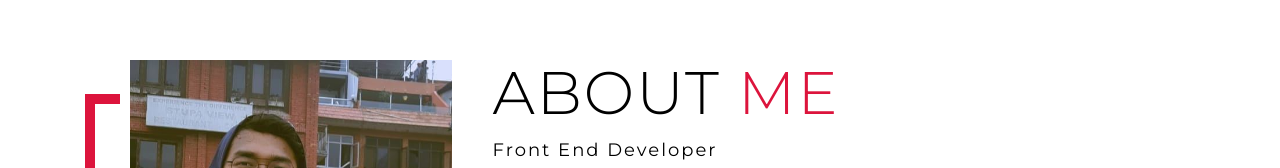
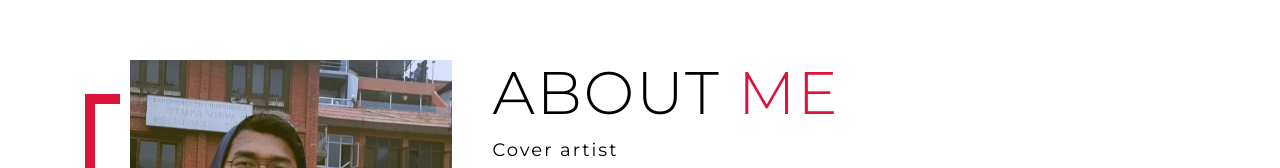
Before and after one commit to Munnalll/simple-website, a plain HTML site: page index.html in a window 1280 px wide. Shown: the part 2570-2738 px from the top of the page. Drawn offline with Linux system fonts and the light colour scheme.

Commit message:
Update index.html

```diff
--- a/index.html
+++ b/index.html
@@ -112,7 +112,7 @@
       </div>
       <div class="col-right">
         <h1 class="section-title">About <span>me</span></h1>
-        <h2>Front End Developer</h2>
+        <h2>Cover artist</h2>
         <p>Lorem ipsum, dolor sit amet consectetur adipisicing elit. Asperiores, velit alias eius non illum beatae atque
           repellat ratione qui veritatis repudiandae adipisci maiores. At inventore necessitatibus deserunt
           exercitationem cumque earum omnis ipsum rem accusantium quis, quas quia, accusamus provident suscipit magni!
```
